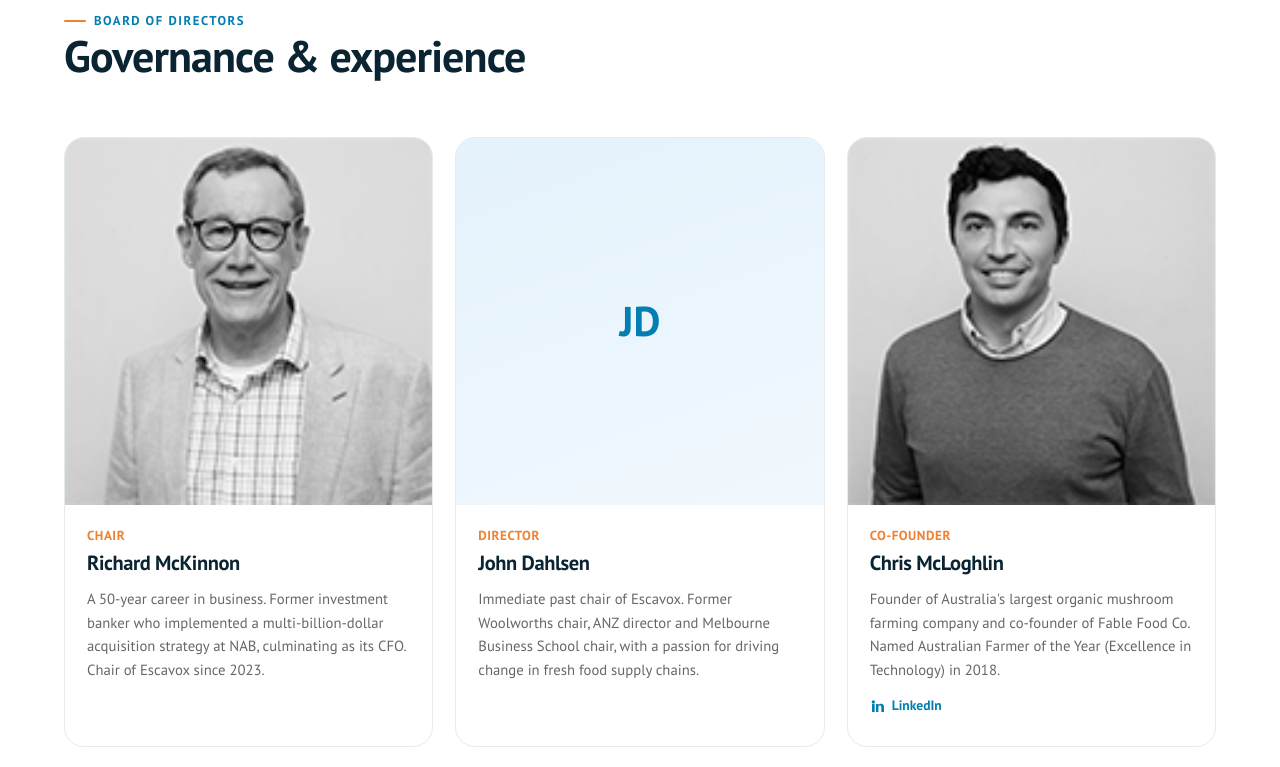
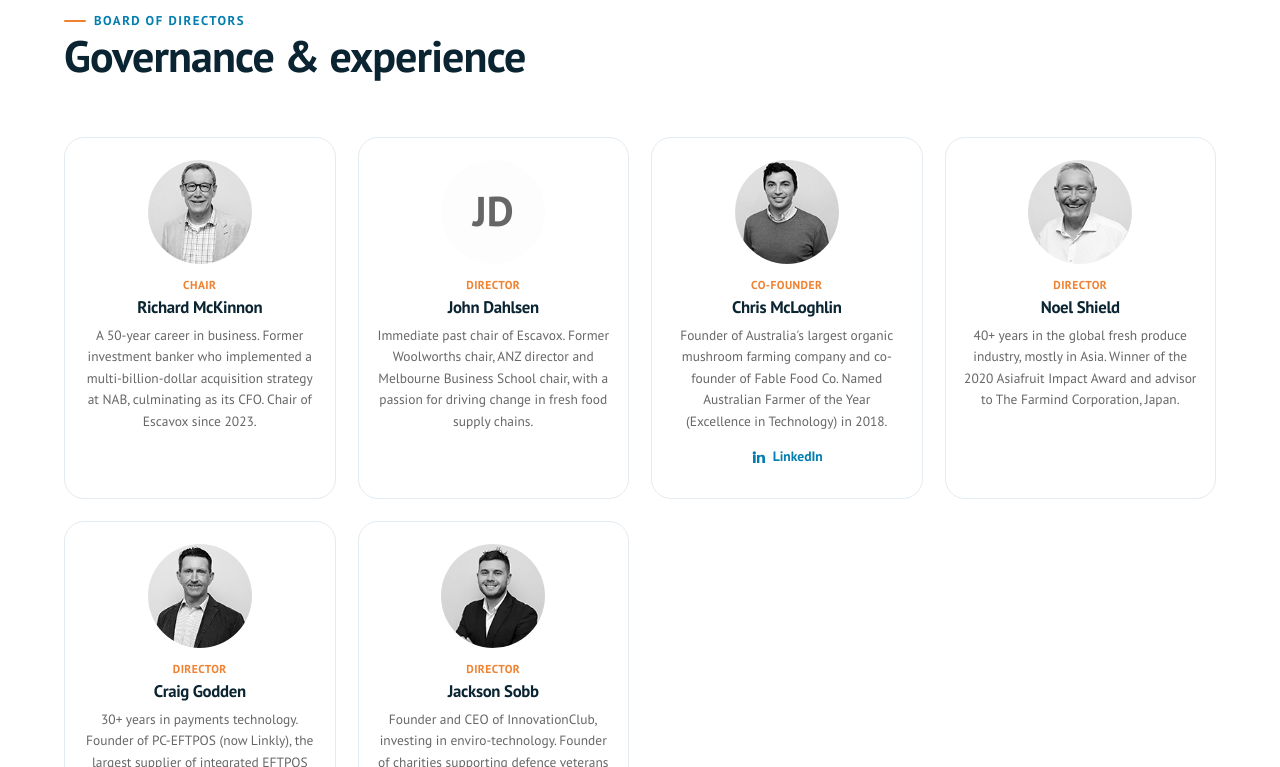
Before and after one commit to Escavox/escavox-website, a website: page people.html in a window 1280 px wide. Shown: the part 2343-3110 px from the top of the page. Drawn offline with Linux system fonts and the light colour scheme.

Commit message:
People page: fix photo scale/quality across sections
- Prudence photo re-cropped wider (edge-padded) to match Matt & Sam's scale.
- Board of directors: compact small B&W circular avatars (grid-4, grayscale) so
  the low-res 146px source renders crisp instead of enlarged/fuzzy.
- Luke & Nici: upscaled 3x (Lanczos) + unsharp mask for a sharper look, kept in
  colour on their existing background. Handover rebuilt.

```diff
--- a/css/styles.css
+++ b/css/styles.css
@@ -640,3 +640,12 @@
 .app-pill { display: inline-flex; align-items: center; gap: 10px; border: 1.5px solid var(--line); border-radius: 999px; padding: 13px 26px; color: var(--ink-900); font-weight: 700; font-family: var(--font-head); text-decoration: none; transition: border-color .16s ease, color .16s ease, transform .16s ease; }
 .app-pill:hover { border-color: var(--blue-500); color: var(--blue-600); transform: translateY(-2px); }
 .app-pill svg { width: 20px; height: 20px; }
+
+/* Board of directors — compact black & white avatars (small display = crisp from low-res source) */
+.people-board .person { text-align: center; }
+.people-board .person .photo { width: 104px; height: 104px; aspect-ratio: auto; border-radius: 50%; margin: 22px auto 2px; overflow: hidden; filter: grayscale(1) contrast(1.04); background: var(--bg-tint); }
+.people-board .person .body { padding: 10px 18px 24px; }
+.people-board .person .role { font-size: .72rem; }
+.people-board .person h3 { font-size: 1.05rem; margin-top: 4px; }
+.people-board .person .bio { font-size: .84rem; margin-top: 8px; }
+.people-board .person .li { justify-content: center; }
--- a/people.html
+++ b/people.html
@@ -109,7 +109,7 @@
       <span class="eyebrow">Board of directors</span>
       <h2>Governance &amp; experience</h2>
     </div>
-    <div class="grid grid-3">
+    <div class="grid grid-4 people-board">
       <article class="person reveal">
         <div class="photo"><img src="assets/img/team/richard-mckinnon.png" alt="Richard McKinnon" onerror="this.style.display='none';this.nextElementSibling.style.display='grid';"><div class="initials" style="display:none">RM</div></div>
         <div class="body"><div class="role">Chair</div><h3>Richard McKinnon</h3><p class="bio">A 50-year career in business. Former investment banker who implemented a multi-billion-dollar acquisition strategy at NAB, culminating as its CFO. Chair of Escavox since 2023.</p></div>
```
Also changed, not shown: handover/pages/people.html (+1 -1 lines), assets/img/team/luke-wood.png, assets/img/team/nicola-sanderson.png, assets/img/team/prudence-powell.jpg.
